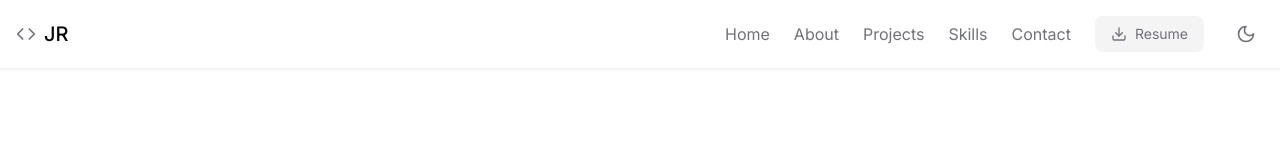
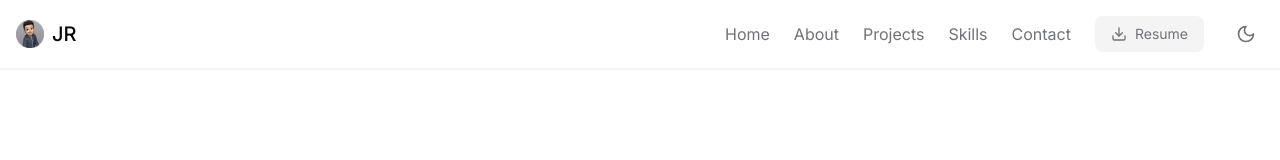
Before and after one commit to jorge-romo/jorge-romo.github.io, a Next.js app: page / in a window 1280 px wide. Shown: the top 160 px of the page. Built offline with nearby package versions, Linux system fonts and the light colour scheme.

Commit message:
update the logo

```diff
--- a/src/components/Header.tsx
+++ b/src/components/Header.tsx
@@ -1,9 +1,10 @@
 'use client';
 
 import React, { useState } from 'react';
-import { Code, Menu } from 'lucide-react';
 import { useTheme } from 'next-themes';
 import Link from 'next/link';
+import Image from 'next/image';
+import { Menu } from 'lucide-react';
 import NavMenu from '@/components/NavMenu';
 import MobileMenu from '@/components/MobileMenu';
 import ToggleTheme from '@/components/ToggleTheme';
@@ -21,7 +22,13 @@ const Header: React.FC = () => {
     >
       <nav className="container mx-auto flex items-center justify-between px-4 py-4">
         <Link href="#home" className="flex items-center gap-2">
-          <Code className="h-5 w-5 text-secondary dark:text-zinc-300" />
+          <Image
+            src="/images/logo.png"
+            height={28}
+            width={28}
+            style={{ objectFit: 'contain' }}
+            alt="Logo"
+          />
           <h3 className="text-xl font-medium text-primary-dark dark:text-zinc-50">
             JR
           </h3>
```
Also changed, not shown: public/images/hero.jpg (deleted), public/images/logo.png (added).
